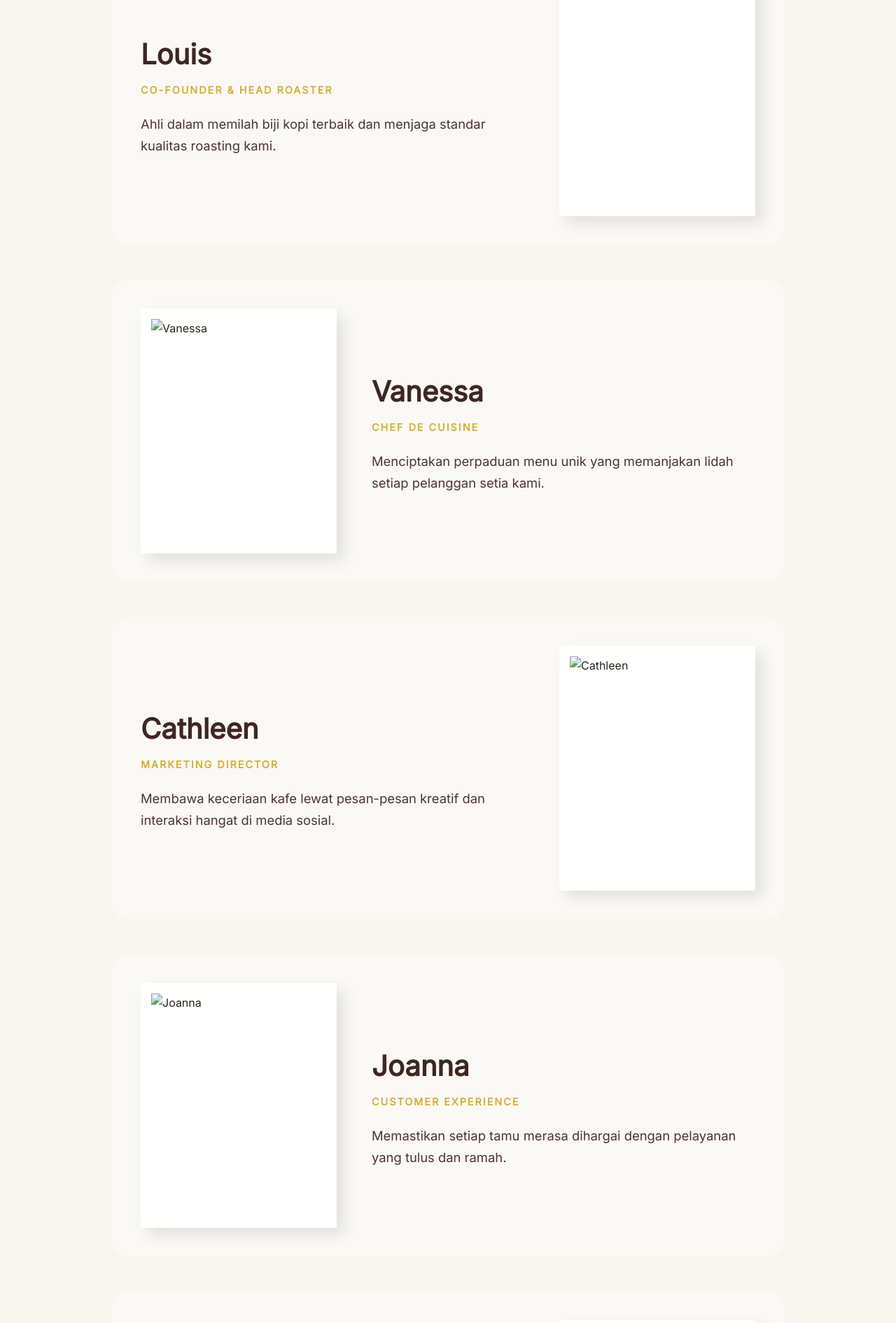
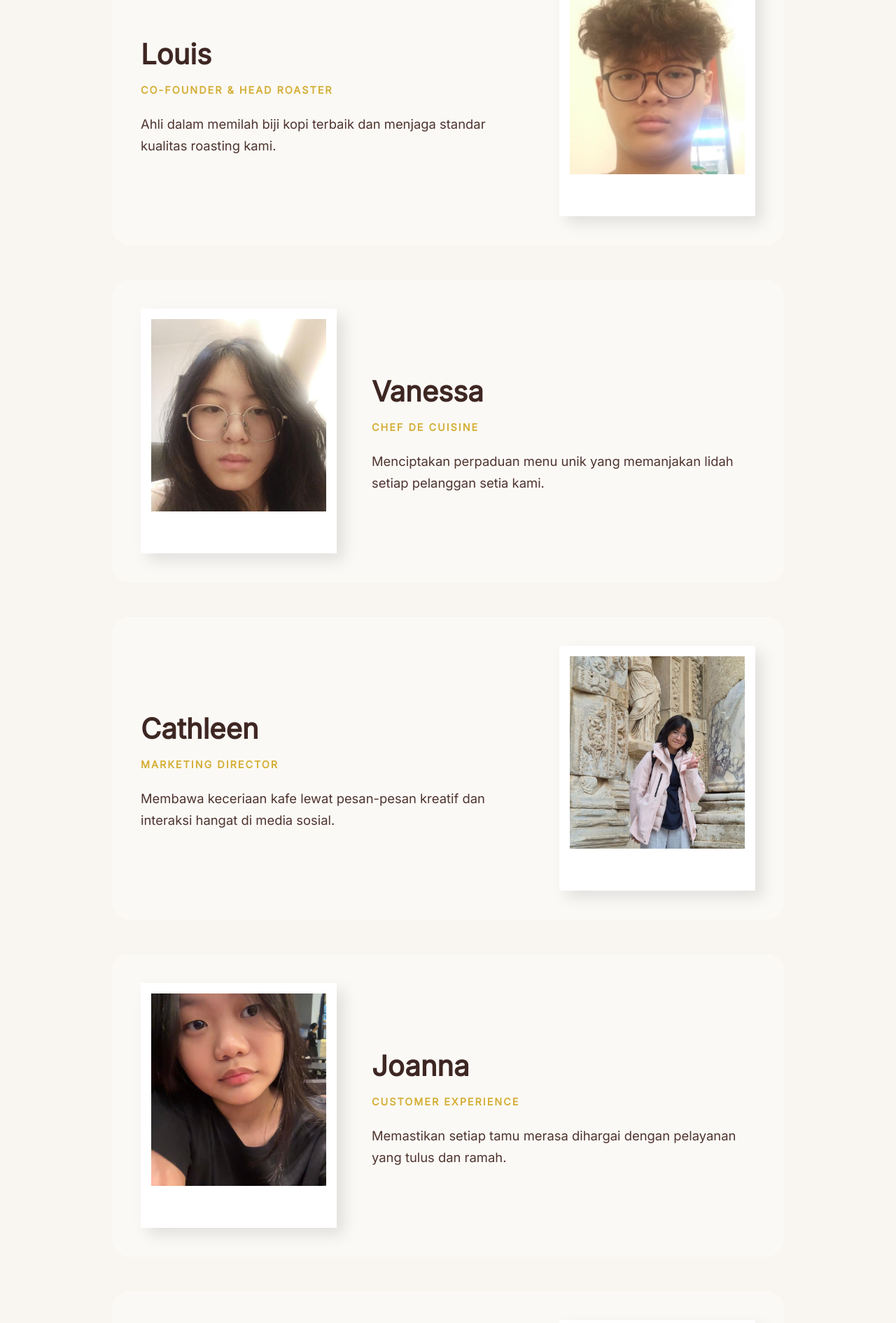
Before and after one commit to nicolaspros2011-cell/1-1-1-Bakery, a plain HTML site: page owner.html in a window 1280 px wide. Shown: the part 909-2800 px from the top of the page at 70% size. Drawn offline with nearby package versions, Linux system fonts and the light colour scheme.

Commit message:
Update owner.html

```diff
--- a/owner.html
+++ b/owner.html
@@ -50,7 +50,7 @@
 
         <div class="owner-card">
             <div class="photo-container">
-                <img src="images/0 (5).jpg" alt="Nicolas">
+                <img src="0 (5).jpg" alt="Nicolas">
             </div>
             <div class="owner-info">
                 <h2>Nicolas</h2>
@@ -61,7 +61,7 @@
 
         <div class="owner-card reverse">
             <div class="photo-container">
-                <img src="images/0 (4).jpg" alt="Louis">
+                <img src="0 (4).jpg" alt="Louis">
             </div>
             <div class="owner-info">
                 <h2>Louis</h2>
@@ -72,7 +72,7 @@
 
         <div class="owner-card">
             <div class="photo-container">
-                <img src="images/0 (2).jpg" alt="Vanessa">
+                <img src="0 (2).jpg" alt="Vanessa">
             </div>
             <div class="owner-info">
                 <h2>Vanessa</h2>
@@ -83,7 +83,7 @@
 
         <div class="owner-card reverse">
             <div class="photo-container">
-                <img src="images/0 (1).jpg" alt="Cathleen">
+                <img src="0 (1).jpg" alt="Cathleen">
             </div>
             <div class="owner-info">
                 <h2>Cathleen</h2>
@@ -94,7 +94,7 @@
 
         <div class="owner-card">
             <div class="photo-container">
-                <img src="images/0 (3).jpg" alt="Joanna">
+                <img src="0 (3).jpg" alt="Joanna">
             </div>
             <div class="owner-info">
                 <h2>Joanna</h2>
@@ -105,7 +105,7 @@
 
         <div class="owner-card reverse">
             <div class="photo-container">
-                <img src="images/0.jpg" alt="Felicia">
+                <img src="0.jpg" alt="Felicia">
             </div>
             <div class="owner-info">
                 <h2>Felicia</h2>
```
